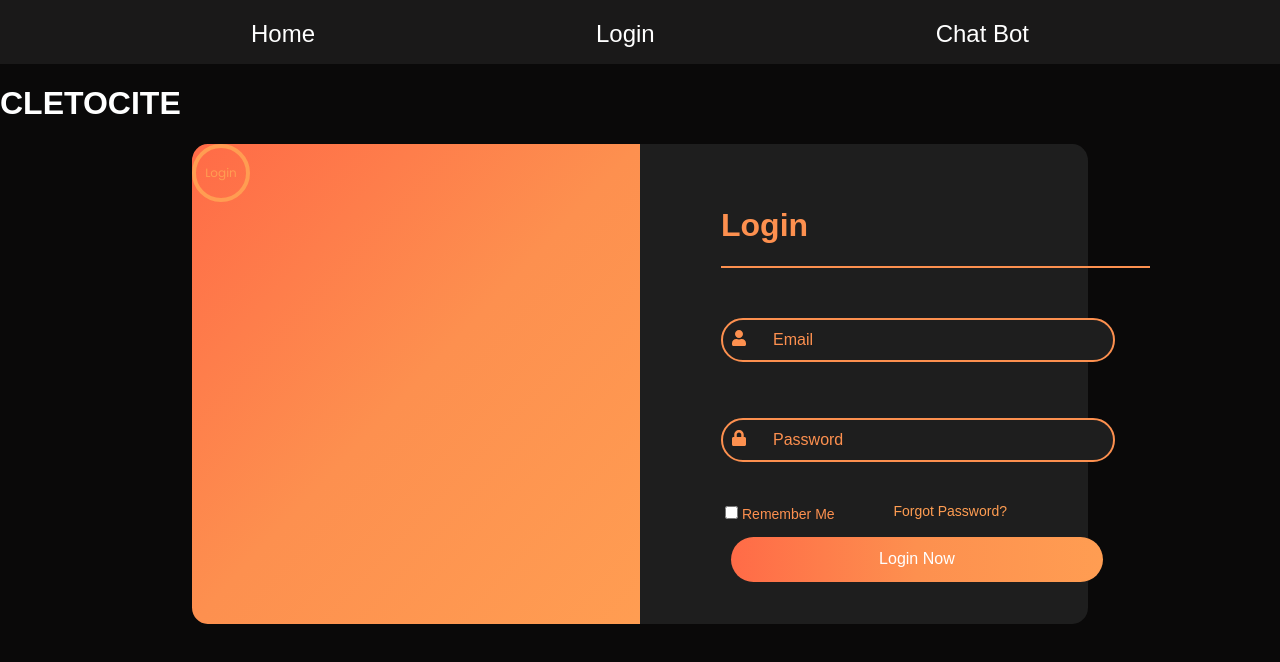
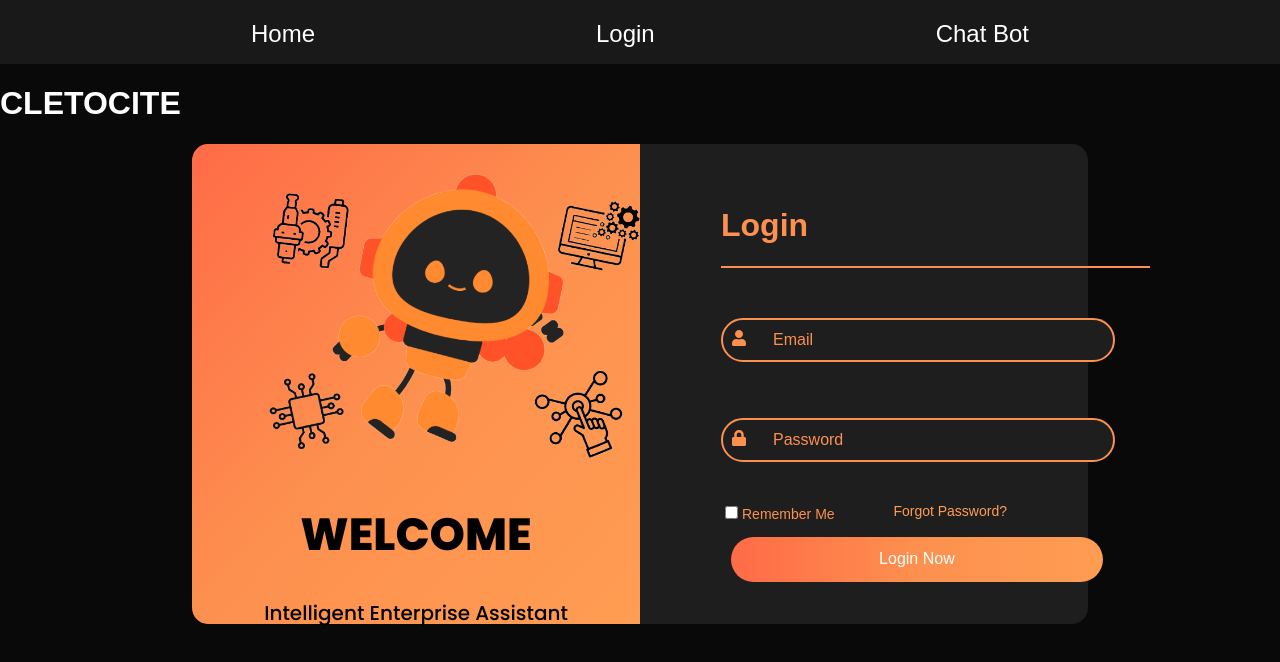
Before and after one commit to CowTheGreat/SIH24_Frontend, a React (Vite) app: page /login in a window 1280 px wide. Shown: the top 662 px of the page. Built offline with nearby package versions, Linux system fonts and the light colour scheme.

Commit message:
Code Cleaned up

```diff
--- a/src/components/loginComponents/LoginPage.jsx
+++ b/src/components/loginComponents/LoginPage.jsx
@@ -10,13 +10,14 @@ function LoginPage() {
         <h1>CLETOCITE</h1>
         <div className={Classes.mainContainer}>
           <div className={Classes.leftContainer}>
-            <div className={Classes.loginCircle}>Login</div>
+            <img src={LoginBot} className={Classes.botimg}></img>
+            <h1>WELCOME</h1>
+            <p>Intelligent Enterprise Assistant</p>
           </div>
           <div className={Classes.rightContainer}>
             <div className={Classes.loginContainer}>
               <form action="">
                 <h1>Login</h1>
-
                 <div className={Classes.line}></div>
                 <div className={Classes.inputbox}>
                   <FaUser className={Classes.icon} />
--- a/src/components/loginComponents/LoginPage.module.css
+++ b/src/components/loginComponents/LoginPage.module.css
@@ -24,42 +24,6 @@
     font-size:12px;
 
 }*/
-
-.leftContainer {
-  width: 35vw;
-  height: 37.5vw;
-  background: linear-gradient(
-    to bottom right,
-    rgb(255, 107, 71),
-    rgb(253, 144, 79),
-    rgb(255, 157, 82)
-  );
-  border-top-left-radius: 3.5%;
-  border-bottom-left-radius: 3.5%;
-  font-family: "Poppins";
-}
-.rightContainer {
-  width: 35vw;
-  height: 37.5vw;
-  background-color: rgb(30, 30, 30);
-  border-top-right-radius: 3.5%;
-  border-bottom-right-radius: 3.5%;
-
-  display: flex;
-  justify-content: center;
-}
-
-.loginCircle {
-  display: flex;
-  justify-content: center;
-  align-items: center;
-  width: 50px;
-  height: 50px;
-  border: 4px solid rgb(255, 157, 82);
-  border-radius: 50%;
-  color: rgb(255, 157, 82);
-  font-size: 12px;
-}
 
 .leftContainer {
   width: 35vw;
```
